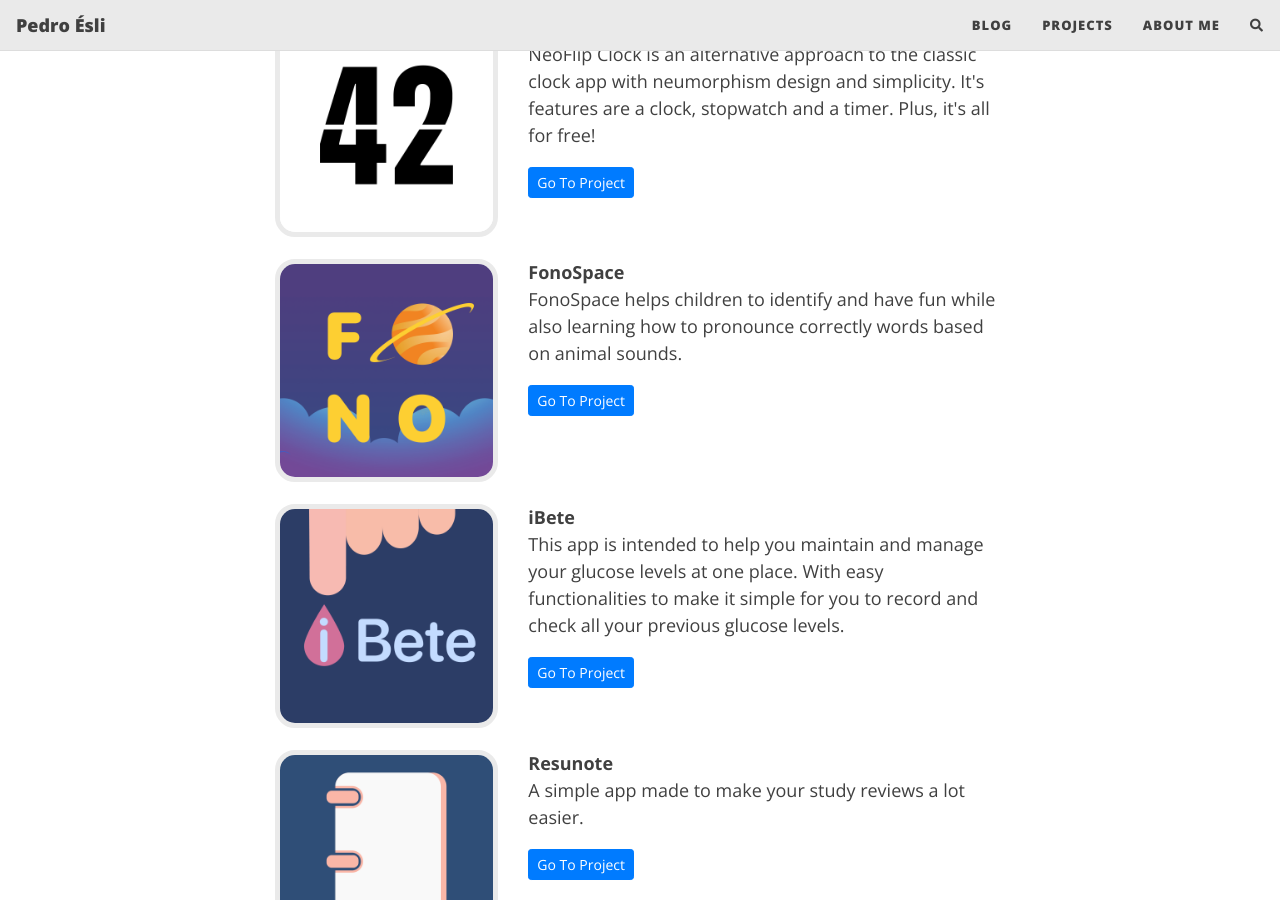
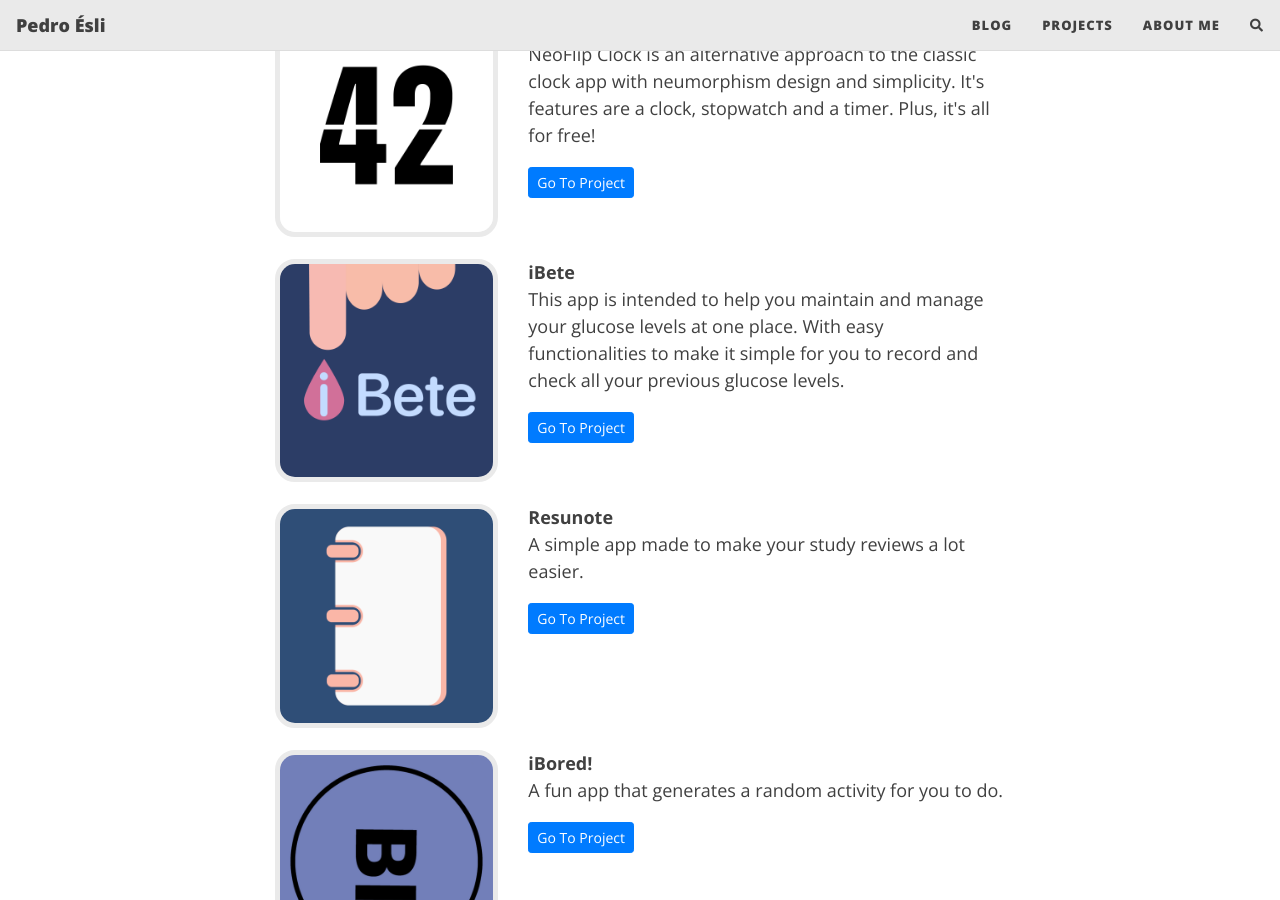
Before and after one commit to pedroesli/pedroesli.github.io, a Jekyll site: the page built from projects.md, in a window 1280 px wide and 900 px high, scrolled down 522 px. Built offline with Jekyll 4.4.1, drawn with Linux system fonts in a browser that asks for light colours; nearby versions of some CDN libraries; comment, search, counter and statistics services are not loaded.

Commit message:
Update projects.md

```diff
--- a/projects.md
+++ b/projects.md
@@ -20,7 +20,7 @@ css: "/assets/css/project.css"
   </div>
 </div>
 
-<div class = "row">
+<!-- <div class = "row">
   <div class="col-md-4">
     <a href="https://apple.co/3kkiOto"><img class="image-frame" src="/assets/img/projects/fonospace.png" alt="fonospace"></a>
   </div>
@@ -28,7 +28,7 @@ css: "/assets/css/project.css"
     <div><b>FonoSpace</b><br>FonoSpace helps children to identify and have fun while also learning how to pronounce correctly words based on animal sounds.</div>
     <div class="bottom"><a href="https://apple.co/3kkiOto" class="btn btn-primary btn-sm" role="button">Go To Project</a></div>
   </div>
-</div>
+</div> -->
 
 <div class = "row">
   <div class="col-md-4">
```
